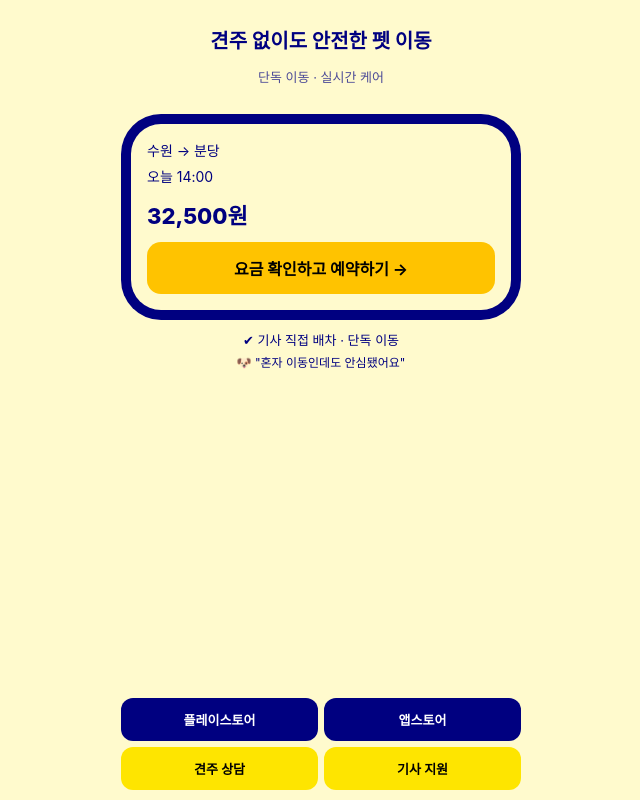
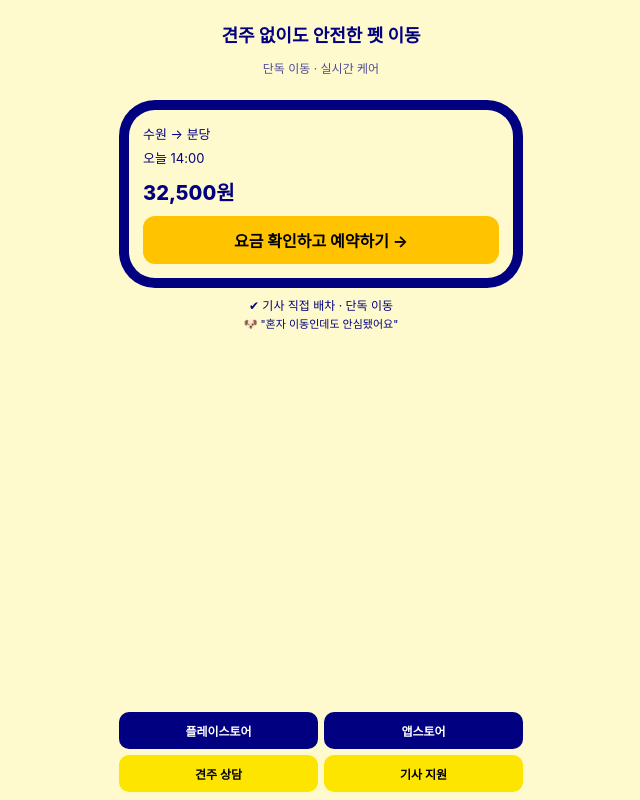
Before and after one commit to gadins415/new, a plain HTML site: page indexnew.html in a window 1280 px wide. Shown: the whole page, without its empty margins (319-959 px from the left). Drawn offline with Linux system fonts and the light colour scheme.

Commit message:
index 수정

```diff
--- a/indexnew.html
+++ b/indexnew.html
@@ -14,7 +14,7 @@ body {
 
 /* 전체 */
 .container {
-  height:100vh;
+  height:100dvh; /* 🔥 핵심: 모바일 대응 */
   max-width:420px;
   margin:0 auto;
   display:flex;
@@ -25,52 +25,53 @@ body {
 /* 상단 */
 .header {
   text-align:center;
-  padding:20px 10px 5px;
+  padding:16px 10px 4px;
   color:#000080;
 }
 
 .header h1 {
-  font-size:20px;
+  font-size:18px;
   margin:5px 0;
 }
 
 .header p {
-  font-size:13px;
+  font-size:12px;
   opacity:0.7;
 }
 
 /* 아이폰 */
 .phone {
-  margin:10px;
+  margin:8px;
   background:#000080;
-  border-radius:40px;
+  border-radius:36px;
   padding:10px;
 }
 
 .screen {
   background:#fffacd;
-  border-radius:30px;
-  padding:16px;
+  border-radius:26px;
+  padding:14px;
 }
 
-/* 내용 */
+/* 텍스트 */
 .row {
-  font-size:14px;
-  margin-bottom:6px;
+  font-size:13px;
+  margin-bottom:5px;
   color:#000080;
 }
 
 .price {
-  font-size:22px;
+  font-size:20px;
   font-weight:800;
-  margin:12px 0;
+  margin:10px 0;
   color:#000080;
 }
 
+/* CTA */
 .cta {
   background:#ffc300;
-  padding:14px;
-  border-radius:14px;
+  padding:12px;
+  border-radius:12px;
   text-align:center;
   font-weight:700;
 }
@@ -78,22 +79,22 @@ body {
 /* 신뢰 */
 .trust {
   text-align:center;
-  font-size:13px;
+  font-size:12px;
   color:#000080;
-  margin-top:6px;
+  margin-top:4px;
 }
 
 /* 후기 */
 .review {
-  font-size:12px;
+  font-size:11px;
   text-align:center;
   color:#000080;
-  margin-top:4px;
+  margin-top:2px;
 }
 
-/* 하단 */
+/* 하단 고정 */
 .footer {
-  padding:10px;
+  padding:8px;
 }
 
 /* 버튼 */
@@ -104,14 +105,14 @@ body {
 }
 
 .btn {
-  padding:12px;
-  border-radius:12px;
+  padding:10px;
+  border-radius:10px;
   text-align:center;
-  font-size:13px;
+  font-size:12px;
   font-weight:600;
 }
 
-/* 버튼 스타일 */
+/* 스타일 */
 .store {
   background:#000080;
   color:#fff;
@@ -129,53 +130,144 @@ body {
 
 <div class="container">
 
-  <!-- 상단 -->
+  <!-- ======================
+       1. 헤드 영역
+  ====================== -->
   <div>
+
     <div class="header">
       <h1>견주 없이도 안전한 펫 이동</h1>
       <p>단독 이동 · 실시간 케어</p>
     </div>
 
-    <!-- 아이폰 -->
+    <!-- ======================
+         2. 아이폰 UI 블럭
+         👉 나중에 데이터 연결 가능
+    ====================== -->
     <div class="phone">
       <div class="screen">
 
-        <div class="row">수원 → 분당</div>
-        <div class="row">오늘 14:00</div>
+        <!-- 출발/도착 -->
+        <div class="row">
+          수원 → 분당
+        </div>
 
-        <div class="price">32,500원</div>
+        <!-- 시간 -->
+        <div class="row">
+          오늘 14:00
+        </div>
 
-        <div class="cta">
+        <!-- 가격 (JS 연결 예정) -->
+        <div class="price" id="price">
+          32,500원
+        </div>
+
+        <!-- CTA 버튼 -->
+        <div class="cta" id="mainCTA">
           요금 확인하고 예약하기 →
         </div>
 
       </div>
     </div>
 
+    <!-- ======================
+         3. 신뢰 문구
+    ====================== -->
     <div class="trust">
       ✔ 기사 직접 배차 · 단독 이동
     </div>
 
+    <!-- ======================
+         4. 후기 (나중에 자동 스크롤)
+    ====================== -->
     <div class="review">
       🐶 "혼자 이동인데도 안심됐어요"
     </div>
 
   </div>
 
-  <!-- 하단 버튼 -->
+  <!-- ======================
+       5. 하단 버튼 (핵심 CTA)
+       👉 여기에 링크 연결
+  ====================== -->
   <div class="footer">
+
     <div class="buttons">
 
-      <div class="btn store">플레이스토어</div>
-      <div class="btn store">앱스토어</div>
+      <!-- 플레이스토어 -->
+      <div class="btn store" id="playBtn">
+        플레이스토어
+      </div>
 
-      <div class="btn kakao">견주 상담</div>
-      <div class="btn kakao">기사 지원</div>
+      <!-- 앱스토어 -->
+      <div class="btn store" id="appBtn">
+        앱스토어
+      </div>
+
+      <!-- 카카오 견주 -->
+      <div class="btn kakao" id="kakaoUser">
+        견주 상담
+      </div>
+
+      <!-- 카카오 기사 -->
+      <div class="btn kakao" id="kakaoDriver">
+        기사 지원
+      </div>
 
     </div>
+
   </div>
 
 </div>
 
+<!-- ======================
+     6. 기능 영역 (JS)
+     👉 여기만 수정하면 됨
+====================== -->
+<script>
+
+/* ======================
+   가격 랜덤 (옵션)
+====================== */
+/*
+setInterval(()=>{
+  let base = 32000;
+  let rand = Math.floor(Math.random()*4000);
+  document.getElementById("price").innerText =
+    (base + rand).toLocaleString() + "원";
+},3000);
+*/
+
+/* ======================
+   버튼 링크 연결
+====================== */
+
+/* 플레이스토어 */
+document.getElementById("playBtn").onclick = function(){
+  // window.location.href = "플레이스토어 링크";
+}
+
+/* 앱스토어 */
+document.getElementById("appBtn").onclick = function(){
+  // window.location.href = "앱스토어 링크";
+}
+
+/* 카카오 견주 */
+document.getElementById("kakaoUser").onclick = function(){
+  // window.location.href = "카카오 채널 링크";
+}
+
+/* 카카오 기사 */
+document.getElementById("kakaoDriver").onclick = function(){
+  // window.location.href = "카카오 기사 링크";
+}
+
+/* 메인 CTA */
+document.getElementById("mainCTA").onclick = function(){
+  // 👉 앱 or 카카오로 연결
+}
+
+</script>
+
 </body>
 </html>
```
